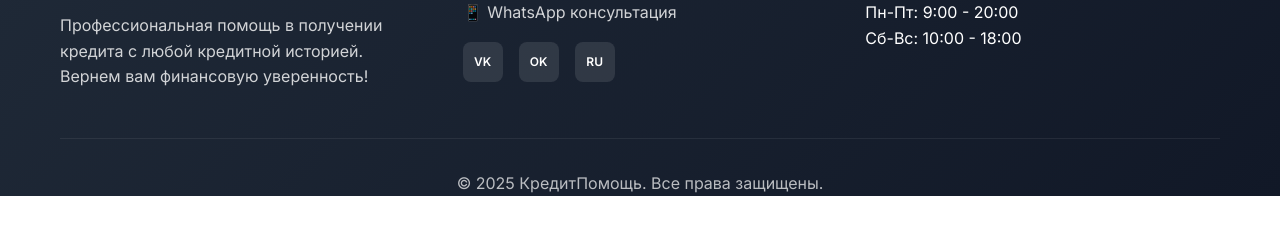
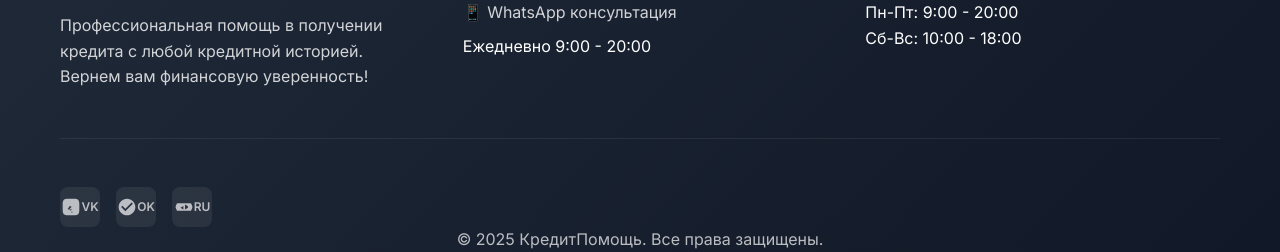
Before and after one commit to MeionejnI43/Kreditniy2, a plain HTML site: page index.html in a window 1280 px wide. Shown: the part 5944-6196 px from the top of the page. Before the commit the page ends 6140 px from the top, so only its background shows below. Drawn offline with Linux system fonts and the light colour scheme.

Commit message:
index.html

```diff
--- a/index.html
+++ b/index.html
@@ -460,7 +460,7 @@
         </div>
     </section>
 
-    <!-- Footer -->
+        <!-- Footer -->
     <footer class="footer">
         <div class="footer-background">
             <div class="footer-gradient"></div>
@@ -480,17 +480,7 @@
                     <a href="https://wa.me/79899100164" class="footer-link">
                         📱 WhatsApp консультация
                     </a>
-                    <div class="footer-social">
-                        <a href="https://vk.com/kreditpomosh0123" target="_blank" class="social-link vk" title="VK">
-                            VK
-                        </a>
-                        <a href="https://ok.ru/kreditpomosh0123" target="_blank" class="social-link ok" title="Одноклассники">
-                            OK
-                        </a>
-                        <a href="https://rutube.ru/channel/kreditpomosh0123/" target="_blank" class="social-link rutube" title="Rutube">
-                            RU
-                        </a>
-                    </div>
+                    <p>Ежедневно 9:00 - 20:00</p>
                 </div>
 
                 <div class="footer-section">
@@ -501,6 +491,26 @@
             </div>
 
             <div class="footer-bottom">
+                <div class="footer-social">
+                    <a href="https://vk.com/kreditpomosh0123" target="_blank" class="social-link vk" title="Мы в VK">
+                        <svg width="20" height="20" viewBox="0 0 24 24" fill="currentColor">
+                            <path d="M15.07 2H8.93C3.33 2 2 3.33 2 8.93v6.14C2 20.67 3.33 22 8.93 22h6.14c5.6 0 6.93-1.33 6.93-6.93V8.93C22 3.33 20.67 2 15.07 2m-2.29 14.93c-1.67 0-2.54-.73-3.14-2.34-.32.16-1.04.48-1.04.48l-.47-.64c.46-.45.87-1.18.87-1.18.32-.55.57-1.08.57-1.08.12-.25.21-.43.21-.43 0-.23-.12-.21-.12-.21h-.8s-1.28.05-2.13.05c-.23 0-.37-.05-.37-.05H6.5v.32c.07.07.2.16.2.16s.32.28.48.48c.64.8 1.01 1.48 1.01 1.48s.05.09.05.18c0 .25-.32.23-.32.23h-.48s-1.28-.05-2.13-.05c-.23 0-.37.05-.37.05v.32h.8s.64-.05 1.28-.05c.64 0 .64.32.64.32v1.28s-.05.32-.37.32h-.8s-1.28-.05-2.13-.05c-.23 0-.37.05-.37.05v.32h.8s1.28-.05 2.13-.05c.64 0 .64.32.64.32v1.28s-.05.32-.37.32h-.8s-1.28-.05-2.13-.05c-.23 0-.37.05-.37.05v.32h.8s1.28-.05 2.13-.05c1.28 0 1.6-.32 1.6-.32.32-.32.48-1.12.48-1.12s.05-.37.05-.69c0-.32-.05-.69-.05-.69s-.16-.96-.48-1.28c-.32-.32-.64-.32-.64-.32h-.32s.05-.09.16-.21c.11-.12.32-.32.48-.48.64-.64 1.12-1.6 1.12-1.6s.32-.64.64-.96c.32-.32.8-.32.8-.32h1.28s.32.05.32.32v1.28s-.05.32-.32.32h-.48s-.32.05-.48.32c-.16.27-.32.64-.32.64s-.16.48-.32.96c-.16.48-.16.8-.16.8s.05.32.32.32h.48s.32-.05.32-.32v-1.28s.05-.32.32-.32h.48s.32.05.32.32v1.28s-.05.32-.32.32h-.48s-.32.05-.32.32v2.56s.05.32.32.32h.48s.32-.05.32-.32v-1.28s.05-.32.32-.32h.48s.32.05.32.32v1.28s-.05.32-.32.32h-.48z"/>
+                        </svg>
+                        <span class="social-text">VK</span>
+                    </a>
+                    <a href="https://ok.ru/kreditpomosh0123" target="_blank" class="social-link ok" title="Мы в Одноклассниках">
+                        <svg width="20" height="20" viewBox="0 0 24 24" fill="currentColor">
+                            <path d="M12 2C6.48 2 2 6.48 2 12s4.48 10 10 10 10-4.48 10-10S17.52 2 12 2zm-2 15l-5-5 1.41-1.41L10 14.17l7.59-7.59L19 8l-9 9z"/>
+                        </svg>
+                        <span class="social-text">OK</span>
+                    </a>
+                    <a href="https://rutube.ru/channel/kreditpomosh0123/" target="_blank" class="social-link rutube" title="Мы в Rutube">
+                        <svg width="20" height="20" viewBox="0 0 24 24" fill="currentColor">
+                            <path d="M20.57 7.93c-.16-.33-.51-.57-.93-.57H4.36c-.42 0-.77.24-.93.57L2 11.14v1.72l1.43 3.21c.16.33.51.57.93.57h15.28c.42 0 .77-.24.93-.57L22 12.86v-1.72l-1.43-3.21zm-9.32 7.07l-3.5-2.14 3.5-2.14v4.28zm5.5-2.14l-3.5 2.14V8.86l3.5 2.14z"/>
+                        </svg>
+                        <span class="social-text">RU</span>
+                    </a>
+                </div>
                 <p>&copy; 2025 КредитПомощь. Все права защищены.</p>
             </div>
         </div>
```
